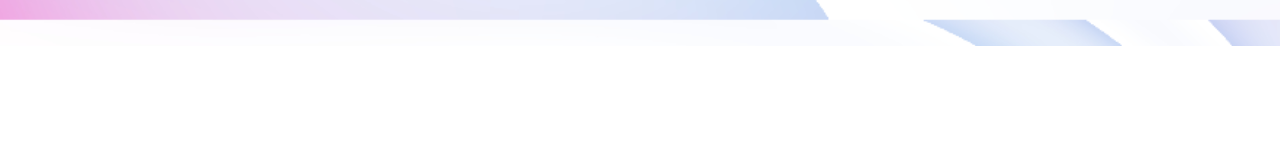
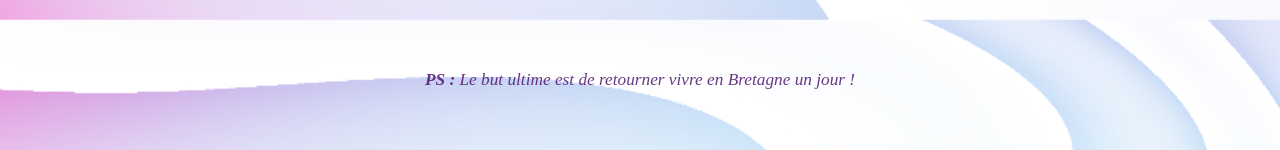
Before and after one commit to VAcheronPradelAlyssa/jarvi, an Angular app: page /logistics in a window 1280 px wide. Shown: the part 1788-1938 px from the top of the page. Before the commit the page ends 1834 px from the top, so only its background shows below. Built offline with nearby package versions, Linux system fonts and the light colour scheme.

Commit message:
ajout du composant Projects avec tests et fichiers associés : création des fichiers HTML, SCSS et de tests unitaires

```diff
--- a/src/app/components/logistics/logistics.html
+++ b/src/app/components/logistics/logistics.html
@@ -25,4 +25,7 @@
 		<p>Je descendrais en train, pour des conditions écologiques et économiques (elle consomme un peu trop 🤭).</p>
 		<p>Même schéma&nbsp;: j'irais dormir quelque part que j'aurais réservé. Pour être sûr, une fois embauché, je ferais toutes mes réservations à l'avance pour être tranquille.</p>
 	</div>
+	<footer class="logistics-ps">
+		<span><strong>PS :</strong> Le but ultime est de retourner vivre en Bretagne un jour&nbsp;! </span>
+	</footer>
 </section>
--- a/src/app/components/logistics/logistics.scss
+++ b/src/app/components/logistics/logistics.scss
@@ -1,3 +1,11 @@
+.logistics-ps {
+	margin-top: 48px;
+	text-align: center;
+	font-size: 1.08rem;
+	color: #4e176e;
+	opacity: 0.85;
+	font-style: italic;
+}
 .video-replay-btn {
 	display: block;
 	margin: 0 auto 18px auto;
--- /dev/null
+++ b/src/app/components/projects/projects.html
@@ -0,0 +1 @@
+<p>projects works!</p>
```
Also changed, not shown: src/app/components/projects/projects.ts (added, +9 -0 lines), src/app/components/projects/projects.scss (added), 1 other file (tests, documents, lock files or other folders).
